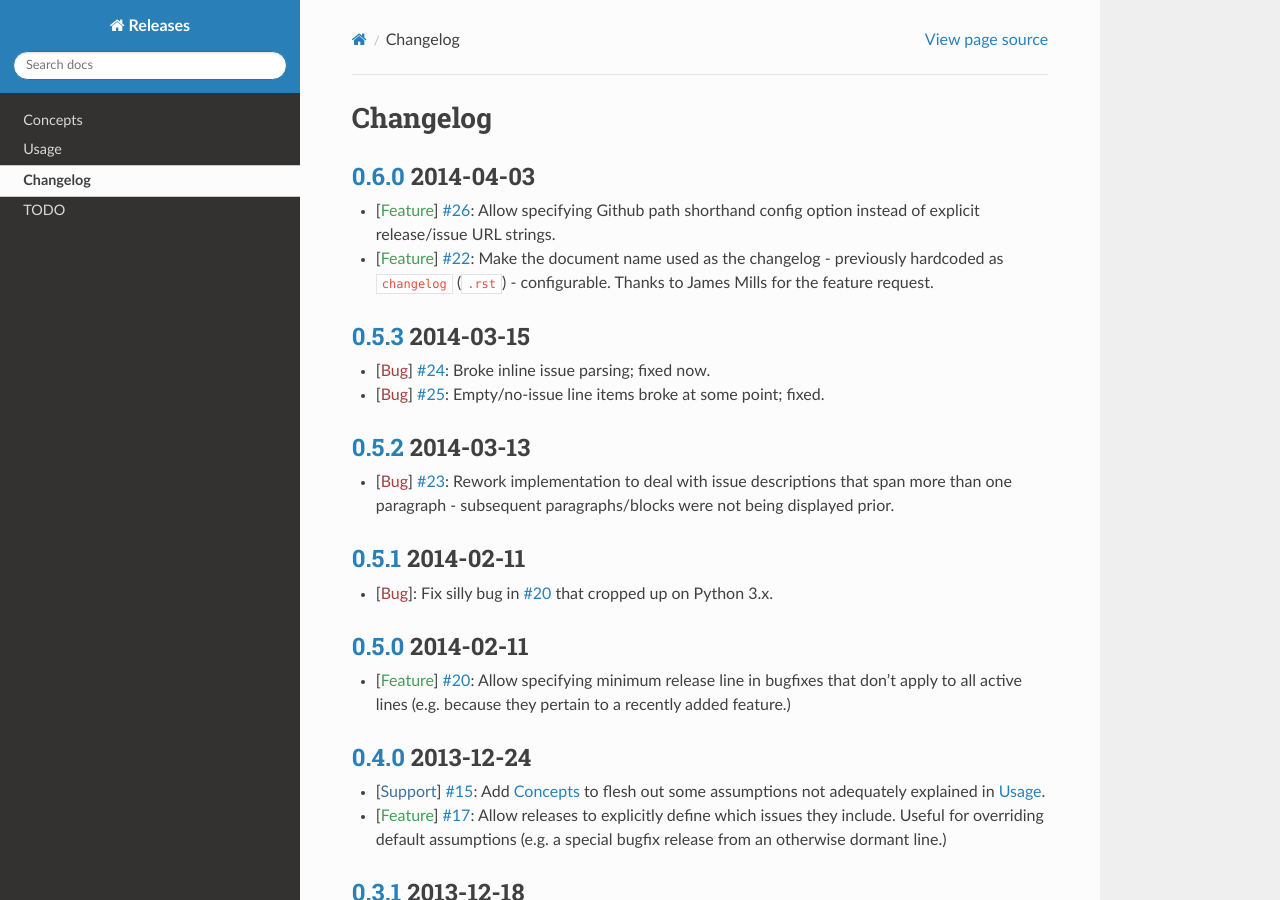
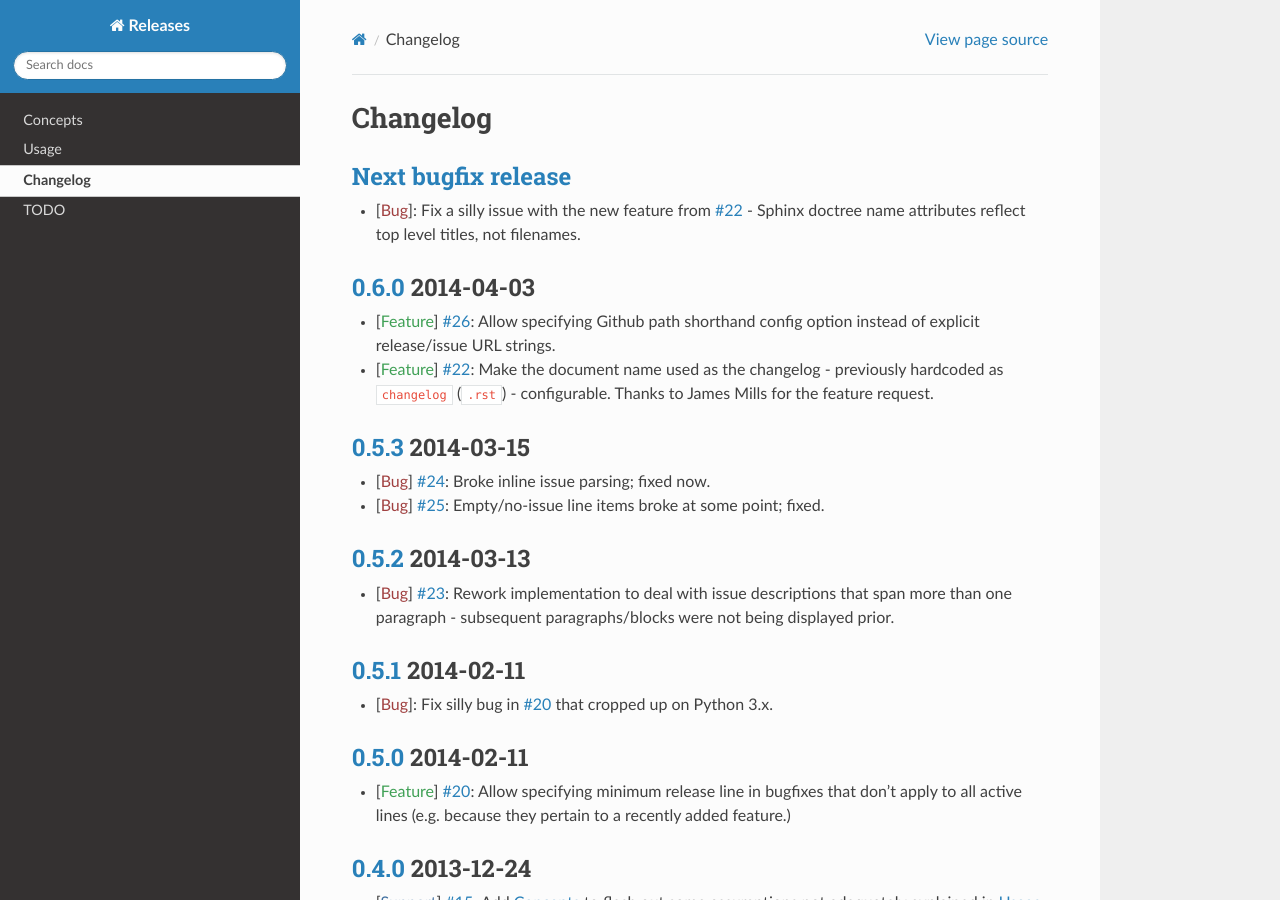
Before and after one commit to bitprophet/releases, a Sphinx documentation site: the page built from docs/changelog.rst, in a window 1280 px wide and 900 px high. Built offline with Sphinx 7.4.7 and the Read the Docs theme 2.0.0, drawn with Linux system fonts in a browser that asks for light colours.

Commit message:
Changelog for previous commit

```diff
--- a/docs/changelog.rst
+++ b/docs/changelog.rst
@@ -2,6 +2,8 @@
 Changelog
 =========
 
+* :bug:`-` Fix a silly issue with the new feature from :issue:`22` - Sphinx
+  doctree name attributes reflect top level titles, not filenames.
 * :release:`0.6.0 <2014-04-03>`
 * :feature:`22` Make the document name used as the changelog - previously
   hardcoded as ``changelog`` (``.rst``) - configurable. Thanks to James Mills
```
